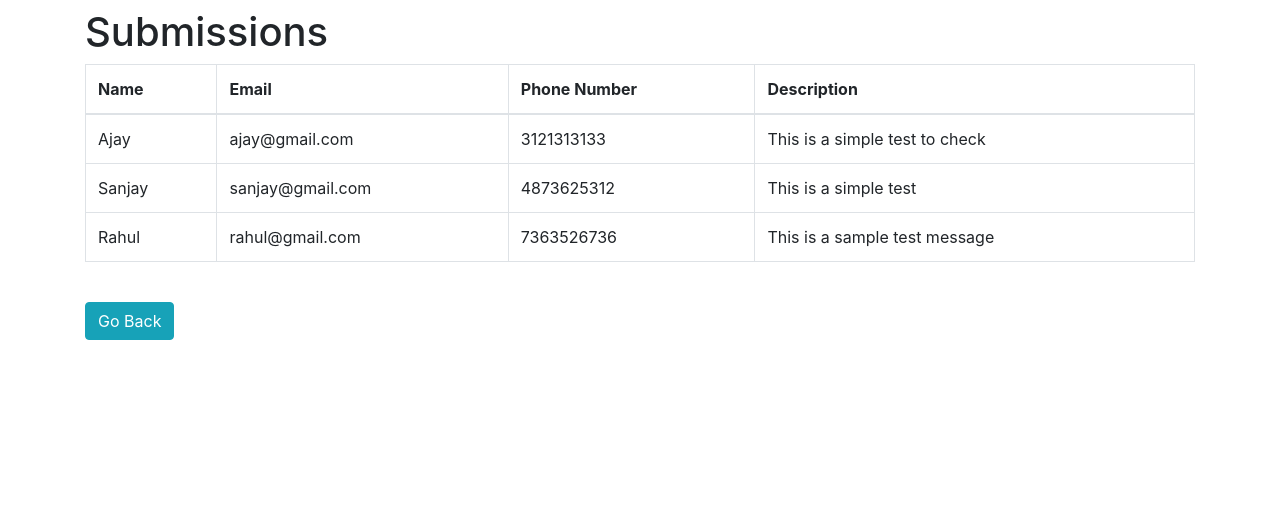
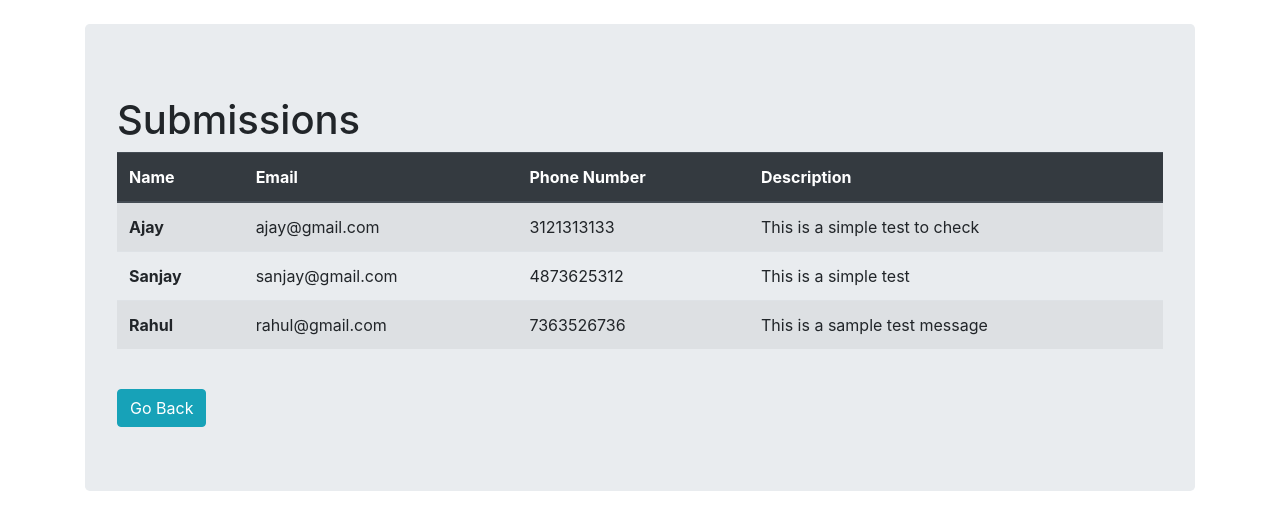
Before and after one commit to Ajayjyothish/django-assignment, a Django app: page /submissions in a window 1280 px wide. Shown: the top 530 px of the page. Run offline with Django 3.2, Linux system fonts and the light colour scheme; data comes from the database, SQL or seed files in the repository; both versions use the stored data as it was after the commit.

Commit message:
add bootstrap to tables

```diff
--- a/templates/submissions.html
+++ b/templates/submissions.html
@@ -20,9 +20,10 @@
   </head>
   <body>
     <div class="container">
+      <div class="jumbotron mt-4">
         <h1 class="mt-2">Submissions</h1>
-      <table id="s-table" class="table table-bordered">
-        <thead>
+        <table id="s-table" class="table table-striped">
+          <thead class="thead-dark">
             <tr>
               <th scope="col">Name</th>
               <th scope="col">Email</th>
@@ -33,7 +34,7 @@
           <tbody>
             {% for contact in contacts %}
             <tr>
-            <td>{{contact.name}}</td>
+              <th scope="row">{{contact.name}}</th>
               <td>{{contact.email}}</td>
               <td>{{contact.phone}}</td>
               <td>{{contact.description}}</td>
@@ -44,5 +45,6 @@
         <br />
         <a href="{%url 'index'%}" class="btn btn-info">Go Back</a>
       </div>
+    </div>
   </body>
 </html>
```
Also changed, not shown: db.sqlite3. Lines whose indentation alone changed are shown as unchanged.
